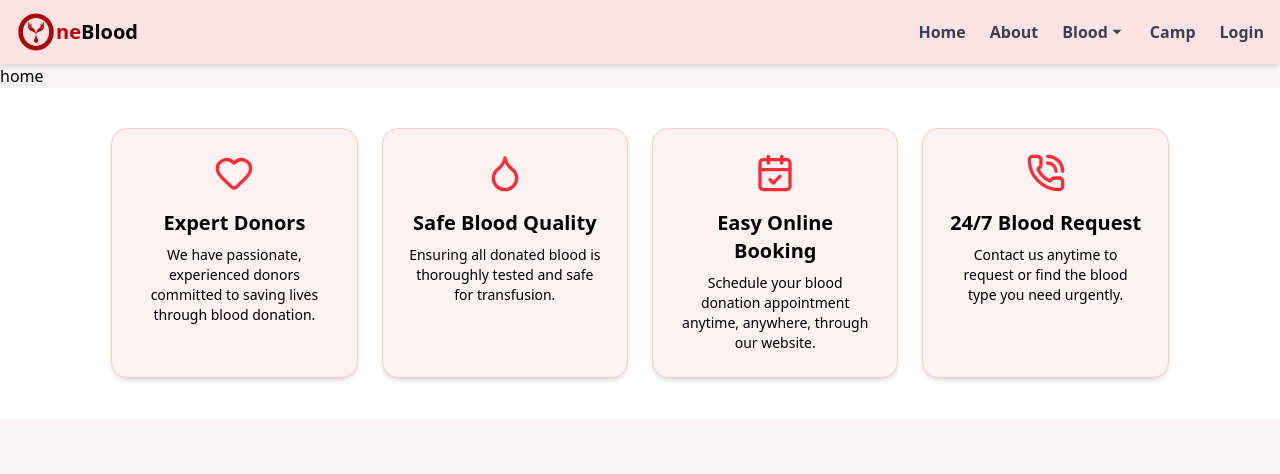
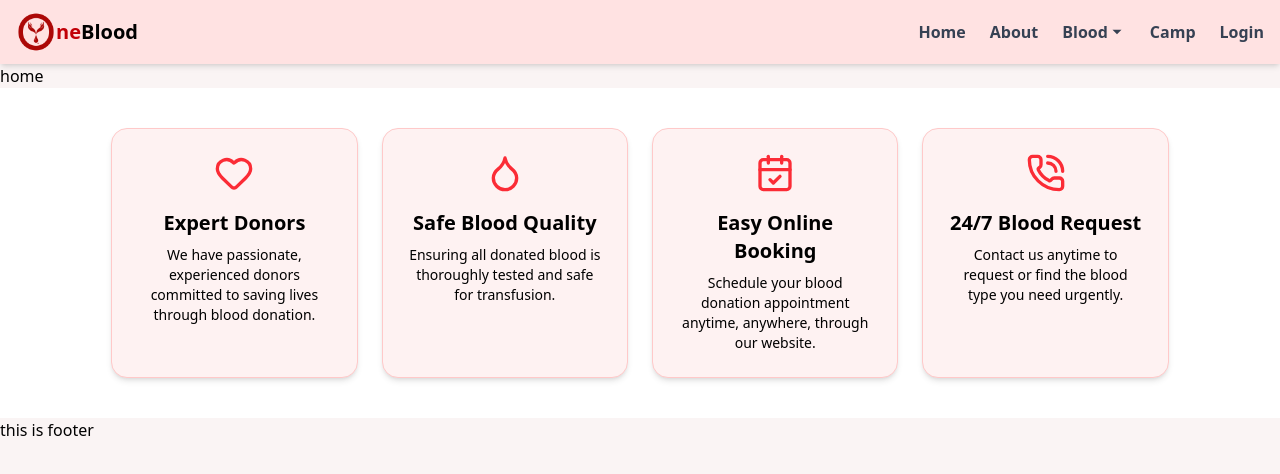
Before and after one commit to ayeshlakshan35/OneBlood-frontend, a React (Vite) app: page / in a window 1280 px wide. Shown: the top 474 px of the page. Built offline with nearby package versions, Linux system fonts and the light colour scheme.

Commit message:
add footer

```diff
--- /dev/null
+++ b/src/Component/Footer/Footer.jsx
@@ -0,0 +1,9 @@
+import React from 'react'
+
+export default function Footer() {
+  return (
+    <div>
+      <h1>this is footer</h1>
+    </div>
+  )
+}
--- a/src/Pages/Home.jsx
+++ b/src/Pages/Home.jsx
@@ -2,12 +2,14 @@ import React from 'react'
 import Navbar from '../Component/Navbar/Navbar'
 import Login from '../Pages/Login'
 import Services from '../Component/Home/Services'
+import Footer from '../Component/Footer/Footer'
 
 export default function Home() {
   return (
     <div>
         home
         <Services />
+        <Footer/>
 
 
     </div>
```
Also changed, not shown: 1 other file (tests, documents, lock files or other folders).
